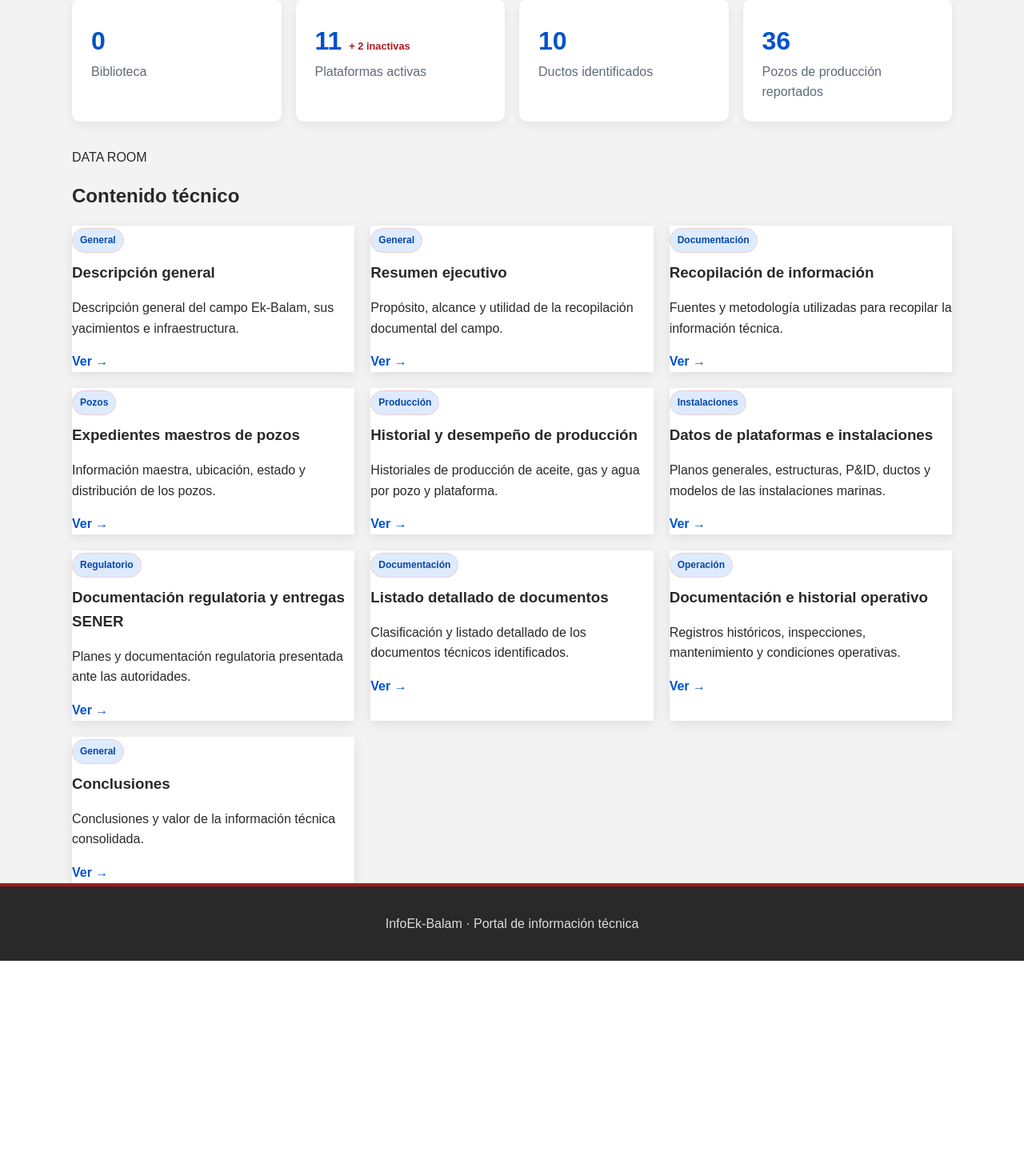
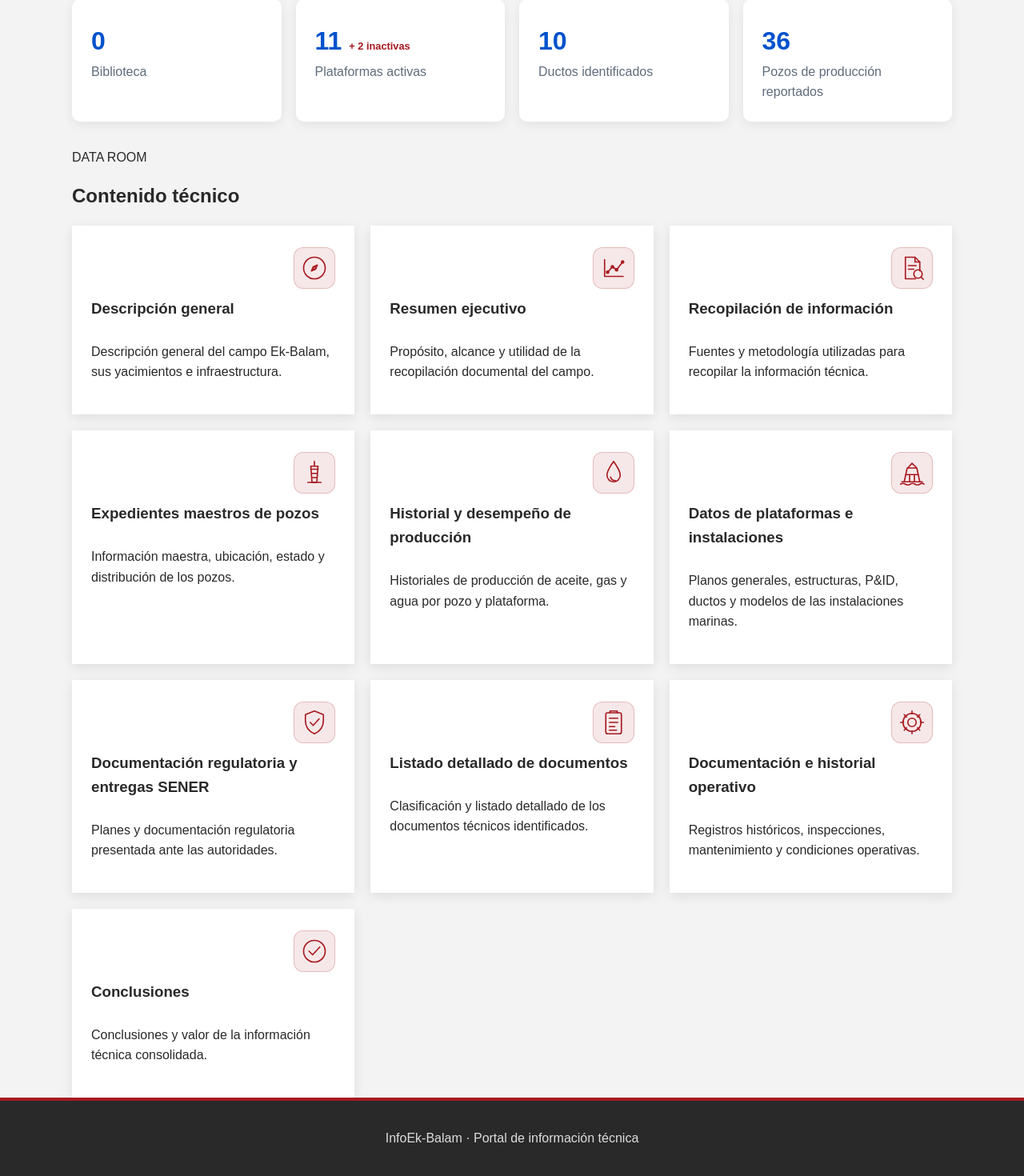
Before and after one commit to CELSOVEN/InfoEK-Balam, a Flask app: page /portal in a window 1280 px wide. Shown: the part 316-1786 px from the top of the page at 80% size. Before the commit the page ends 1517 px from the top, so only its background shows below. Run offline with Flask 3, Linux system fonts and the light colour scheme; a user stored in the database is signed in; data comes from the database, SQL or seed files in the repository.

Commit message:
Actualización de logoso

```diff
--- a/static/css/styles.css
+++ b/static/css/styles.css
@@ -629,12 +629,23 @@ pre {
     gap: 20px;
 }
 .tarjeta-contenido {
+    display: flex;
+    flex-direction: column;
+    padding: 24px;
+    color: inherit;
+    text-decoration: none;
     border-top: 3px solid transparent;
 
     transition:
         border-color 0.2s ease,
         transform 0.2s ease,
         box-shadow 0.2s ease;
+}
+
+.tarjeta-contenido:focus-visible {
+    outline: 3px solid rgb(167 25 31 / 35%);
+    outline-offset: 3px;
+    border-top-color: var(--rojo-principal);
 }
 
 
@@ -644,12 +655,6 @@ pre {
 
 .tarjeta-contenido p {
     flex: 1;
-}
-
-.tarjeta-contenido a {
-    color: #0052cc;
-    font-weight: 700;
-    text-decoration: none;
 }
 
 .categoria {
@@ -858,6 +863,34 @@ pre {
 .ficha-pozo-titulo small {
     color: #e5e5e5;
     text-align: right;
+}
+
+.encabezado-tarjeta-contenido {
+    display: flex;
+    align-items: flex-start;
+    justify-content: flex-end;
+    gap: 16px;
+}
+
+.icono-contenido {
+    width: 52px;
+    height: 52px;
+    flex: 0 0 52px;
+    padding: 7px;
+    color: var(--rojo-principal);
+    background: var(--rojo-claro);
+    border: 1px solid rgb(167 25 31 / 22%);
+    border-radius: 12px;
+    fill: none;
+    stroke: currentColor;
+    stroke-width: 2.2;
+    stroke-linecap: round;
+    stroke-linejoin: round;
+}
+
+.tarjeta-contenido:hover .icono-contenido {
+    color: var(--blanco);
+    background: var(--rojo-principal);
 }
 
 .ficha-pozo-inyeccion .ficha-pozo-titulo {
--- /dev/null
+++ b/templates/_iconos_contenido.html
@@ -0,0 +1,25 @@
+{% macro icono_contenido(slug) %}
+<svg class="icono-contenido" viewBox="0 0 48 48" aria-hidden="true" focusable="false">
+    {% if slug == 'overview' %}
+        <circle cx="24" cy="24" r="18"/><path d="m29 19-3 7-7 3 3-7 7-3Z"/><circle cx="24" cy="24" r="2"/>
+    {% elif slug == 'executive-summary' %}
+        <path d="M9 38V10M9 38h31"/><path d="m14 31 8-9 7 5 10-13"/><circle cx="14" cy="31" r="2"/><circle cx="22" cy="22" r="2"/><circle cx="29" cy="27" r="2"/><circle cx="39" cy="14" r="2"/>
+    {% elif slug == 'information-gathering' %}
+        <path d="M13 6h16l8 8v15"/><path d="M29 6v8h8M13 6v36h17"/><circle cx="34" cy="34" r="7"/><path d="m39 39 4 4M18 20h13M18 26h9"/>
+    {% elif slug == 'well-master-files' %}
+        <path d="M24 5v8M18 13h12l-2 27h-8l-2-27ZM18 18h12M20 25h8M21 32h6"/><path d="M13 40h22"/>
+    {% elif slug == 'production-history' %}
+        <path d="M24 5C18 14 13 20 13 28a11 11 0 0 0 22 0c0-8-5-14-11-23Z"/><path d="M19 31c1 4 4 6 8 6"/>
+    {% elif slug == 'platform-offshore-facilities' %}
+        <path d="M7 39h34M11 39l5-23h16l5 23M14 27h20M17 16l7-8 8 8M20 27v12M28 27v12"/><path d="M5 43c3-2 5-2 8 0s5 2 8 0 5-2 8 0 5 2 8 0 5-2 7 0"/>
+    {% elif slug == 'regulatory-sener' %}
+        <path d="M24 5 39 11v10c0 10-6 18-15 22C15 39 9 31 9 21V11l15-6Z"/><path d="m17 24 5 5 10-11"/>
+    {% elif slug == 'detailed-documents' %}
+        <rect x="11" y="8" width="26" height="35" rx="3"/><path d="M18 8V5h12v3M17 17h14M17 24h14M17 31h9M17 37h12"/>
+    {% elif slug == 'operational-history' %}
+        <circle cx="24" cy="24" r="7"/><path d="M24 5v5M24 38v5M5 24h5M38 24h5M11 11l4 4M33 33l4 4M37 11l-4 4M15 33l-4 4"/><circle cx="24" cy="24" r="15"/>
+    {% else %}
+        <circle cx="24" cy="24" r="18"/><path d="m15 24 6 6 12-13"/>
+    {% endif %}
+</svg>
+{% endmacro %}
--- a/templates/portal.html
+++ b/templates/portal.html
@@ -1,5 +1,6 @@
 {% extends "base.html" %}
 {% from "_explorador_pozos.html" import explorador_pozos %}
+{% from "_iconos_contenido.html" import icono_contenido %}
 
 {% block title %}
     Portal | InfoEk-Balam
@@ -342,10 +343,16 @@
 
         {% for contenido in contenidos %}
 
-            <article class="tarjeta-contenido">
-                <span class="categoria">
-                    {{ contenido.categoria }}
-                </span>
+            <a
+                class="tarjeta-contenido"
+                href="{{ url_for(
+                    'ver_contenido',
+                    slug=contenido.slug
+                ) }}"
+            >
+                <div class="encabezado-tarjeta-contenido">
+                    {{ icono_contenido(contenido.slug) }}
+                </div>
 
                 <h3>
                     {{ contenido.titulo }}
@@ -354,16 +361,7 @@
                 <p>
                     {{ contenido.resumen }}
                 </p>
-
-                <a
-                    href="{{ url_for(
-                        'ver_contenido',
-                        slug=contenido.slug
-                    ) }}"
-                >
-                    Ver →
-                </a>
-            </article>
+            </a>
 
         {% endfor %}
 
```
